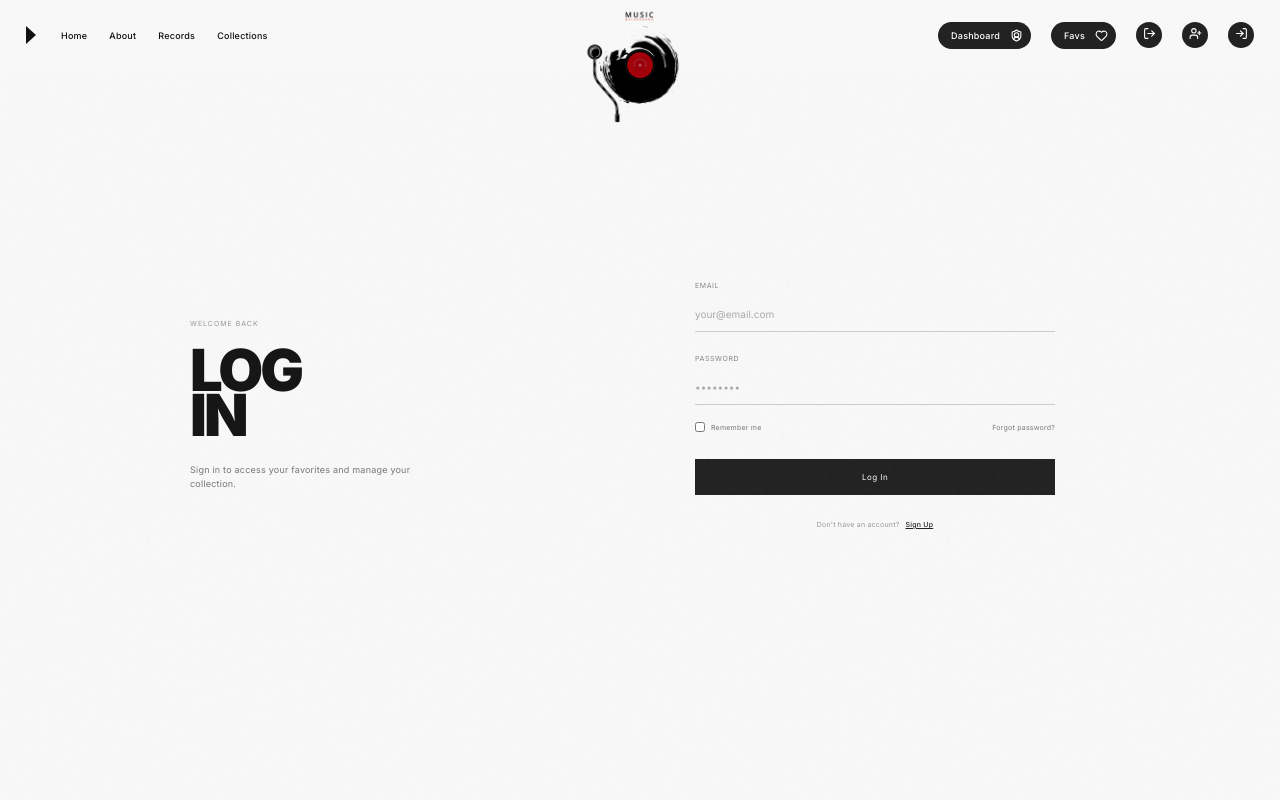
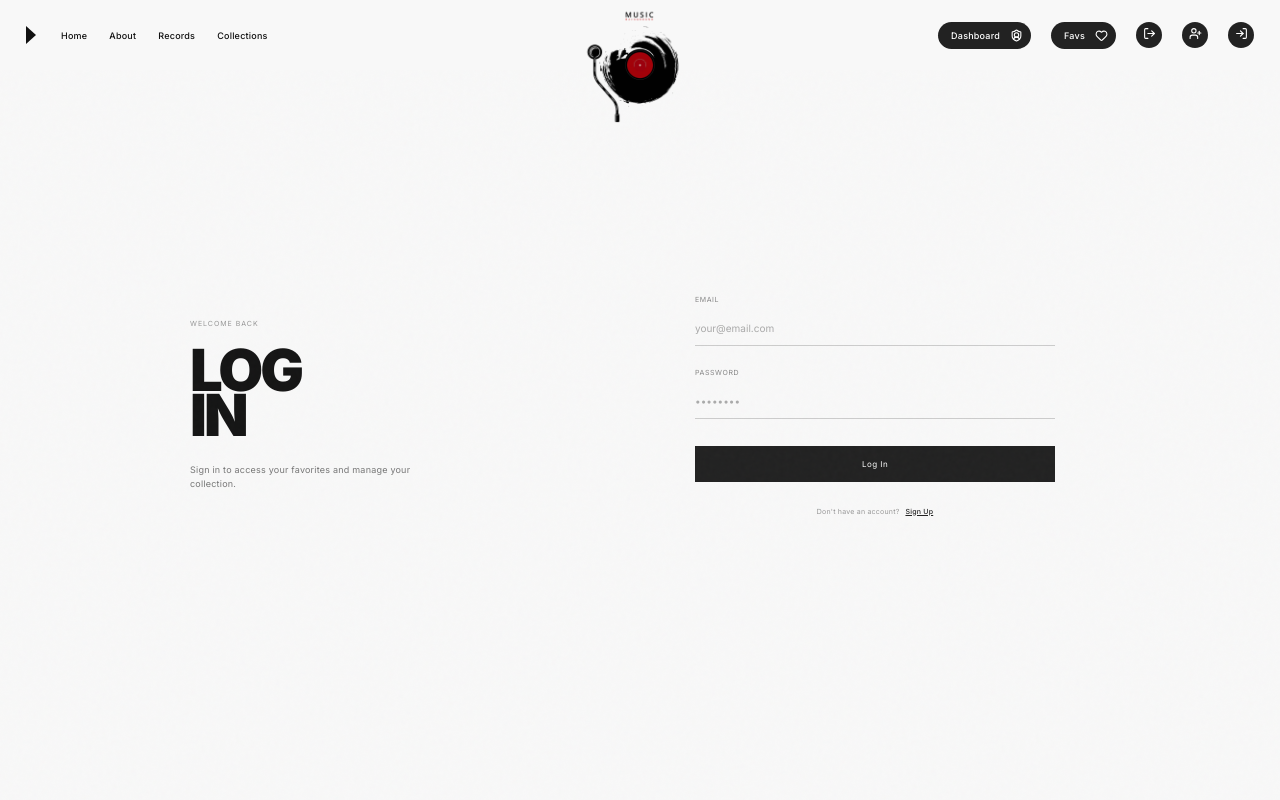
Before and after one commit to solsticesp/vinyl-record-collections, a React (Vite) app: page /login in a window 1280 px wide. Shown: the top 800 px of the page. Built offline with nearby package versions, Linux system fonts and the light colour scheme.

Commit message:
Get data from login form

```diff
--- a/src/components/login/LogIn.jsx
+++ b/src/components/login/LogIn.jsx
@@ -1,6 +1,29 @@
+import { useState } from "react";
 import { Link } from "react-router";
 
+const initialValues = {
+    email: '',
+    password: '',
+}
+
 export default function LogIn() {
+    const [data, setData] = useState(initialValues);
+
+    const changeHandler = (e) => {
+        setData((state) => ({
+            ...state,
+            [e.target.name]: e.target.value,
+        }));
+    };
+
+    const submitAction = () => {
+        console.log(data);
+
+        //Reset form
+        setData(initialValues);
+    }
+
+
     return (
         <div className="page auth-page">
             <div className="auth-layout">
@@ -21,7 +44,7 @@ export default function LogIn() {
                 </div>
 
                 <div className="auth-form-wrapper">
-                    <form className="auth-form">
+                    <form className="auth-form" action={submitAction}>
                         <div className="form-group">
                             <label htmlFor="email">
                                 Email
@@ -31,6 +54,7 @@ export default function LogIn() {
                                 id="email"
                                 type="email"
                                 name="email"
+                                onChange={changeHandler}
                                 placeholder="your@email.com"
                             />
                         </div>
@@ -44,11 +68,12 @@ export default function LogIn() {
                                 id="password"
                                 type="password"
                                 name="password"
+                                onChange={changeHandler}
                                 placeholder="••••••••"
                             />
                         </div>
 
-                        <div className="auth-options">
+                        {/* <div className="auth-options">
                             <label className="remember-me">
                                 <input
                                     name="remember_me"
@@ -59,7 +84,7 @@ export default function LogIn() {
                             <Link to="#">
                                 Forgot password?
                             </Link>
-                        </div>
+                        </div> */}
 
                         <button
                             type="submit"
```
